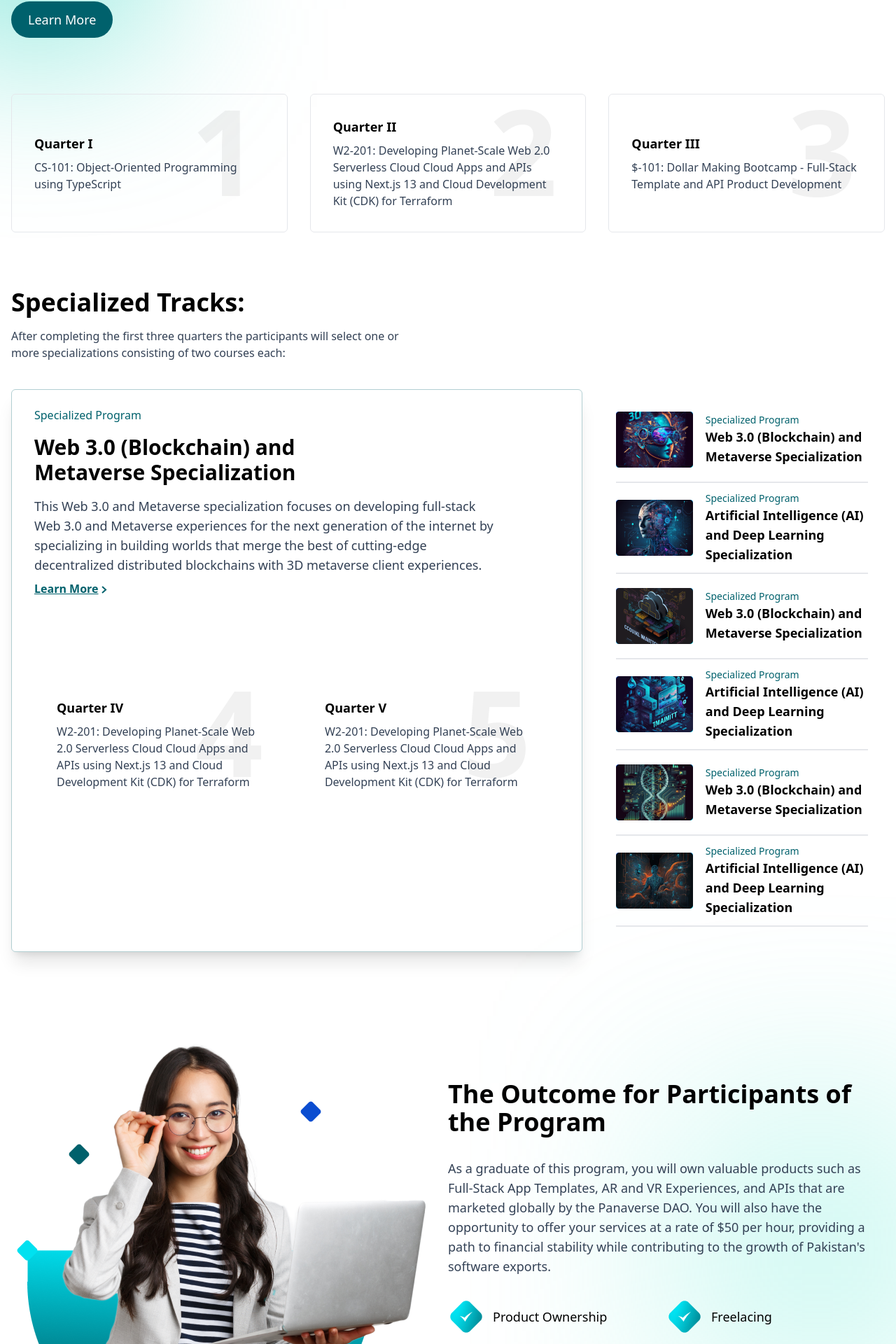
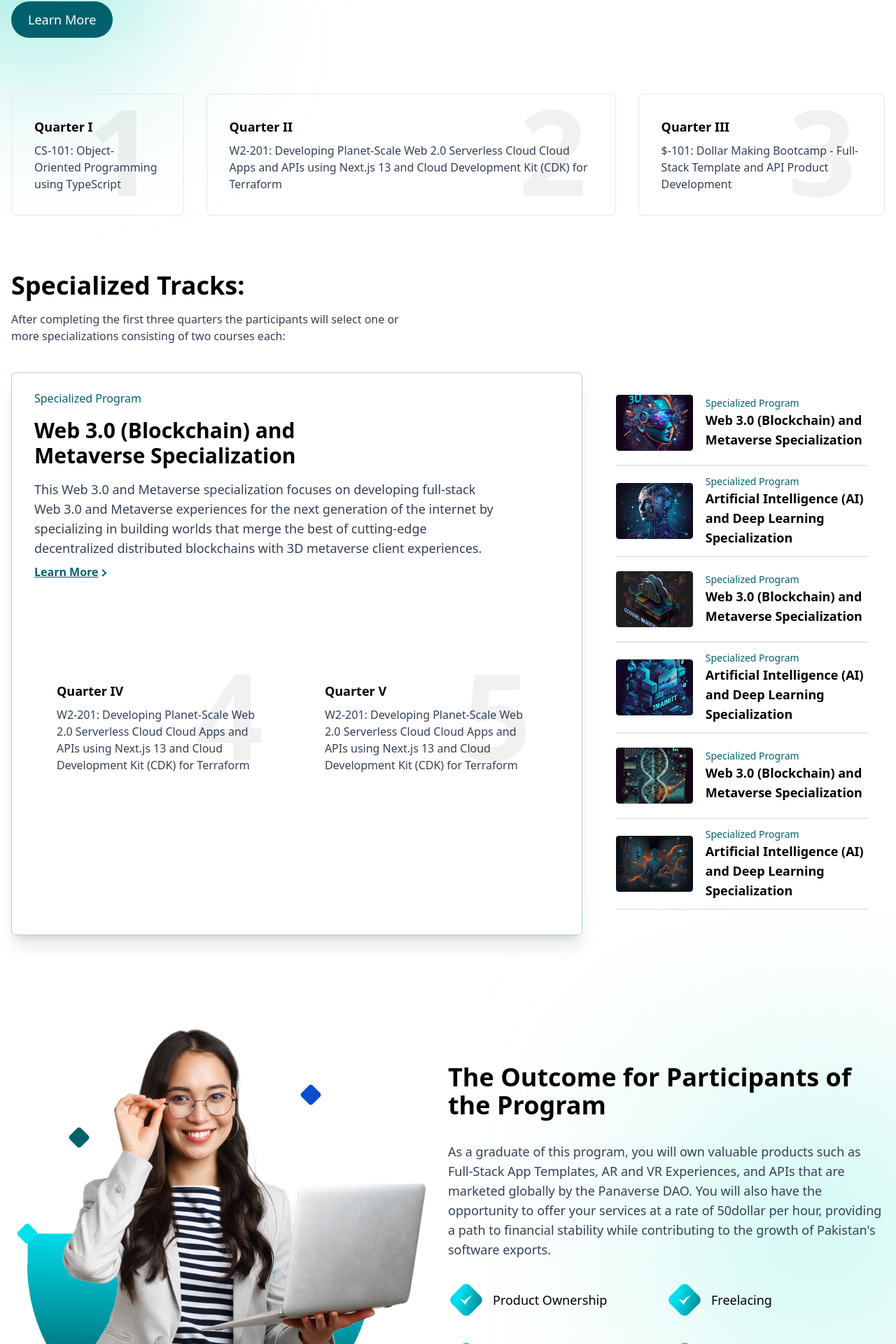
Before and after one commit to MansoorAkhter/panaverse-dao, a Next.js app: page / in a window 1280 px wide. Shown: the part 870-2790 px from the top of the page at 70% size. Built offline with nearby package versions, Linux system fonts and the light colour scheme.

Commit message:
key add on map div

```diff
--- a/src/components/widgets/BottomSection.tsx
+++ b/src/components/widgets/BottomSection.tsx
@@ -42,14 +42,16 @@ const BottomSection = () => {
                         </h3>
 
                         <p className="text-slate-700 text-lg my-8 max-w-2xl">
-                            As a graduate of this program, you will own valuable products such as Full-Stack App Templates, AR and VR Experiences, and APIs that are marketed globally by the Panaverse DAO. You will also have the opportunity to offer your services at a rate of $50 per hour, providing a path to financial stability while contributing to the growth of Pakistan's software exports.
+                            As a graduate of this program, you will own valuable products such as Full-Stack App Templates, AR and VR Experiences, and APIs that are marketed globally by the Panaverse DAO. You will also have the opportunity to offer your services at a rate of 50dollar per hour, providing a path to financial stability while contributing to the growth of Pakistan's software exports.
                         </p>
 
                         <div className="flex flex-wrap flex-col md:flex-row md:items-center">
-                            {checkBTN.map((item) => (<div className="flex items-center gap-x-3 mb-8 md:w-[50%]">
-                                <Image src={item.icon} alt="Corporate Women" className="" />
-                                <h4 className="font-medium text-lg">{item.name}</h4>
-                            </div>))}
+                            {checkBTN.map((item, index) => (
+                                <div key={index} className="flex items-center gap-x-3 mb-8 md:w-[50%]">
+                                    <Image src={item.icon} alt="Corporate Women" className="" />
+                                    <h4 className="font-medium text-lg">{item.name}</h4>
+                                </div>
+                            ))}
                         </div>
                     </div>
                 </div>
--- a/src/components/widgets/CoreTracks.tsx
+++ b/src/components/widgets/CoreTracks.tsx
@@ -43,7 +43,11 @@ const CoreTracks = () => {
 
                 {/* Boxes */}
                 <div className="my-20 flex flex-col md:flex-row gap-x-8 gap-y-6">
-                    {CoreTrackData.map((item) => (<QuarterBox title={item.title} desc={item.desc} num={item.num} />))}
+                    {CoreTrackData.map((item) => (
+                        <div key={item.num}>
+                            <QuarterBox title={item.title} desc={item.desc} num={item.num} />
+                        </div>
+                    ))}
                 </div>
             </Wrapper>
         </section>
```
